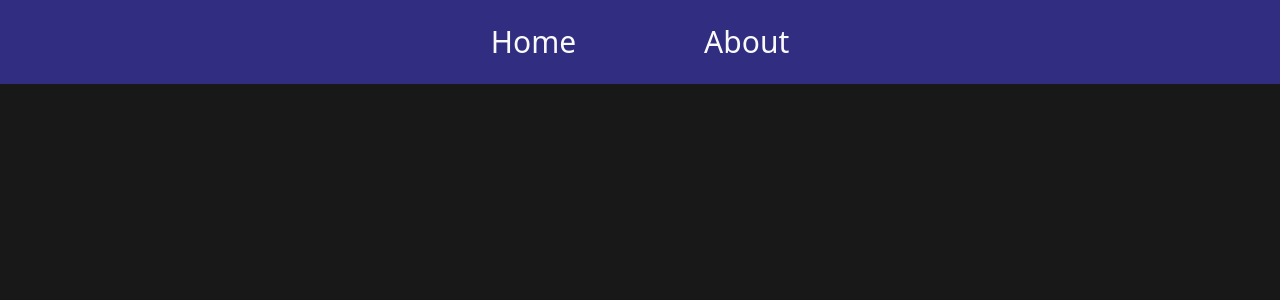
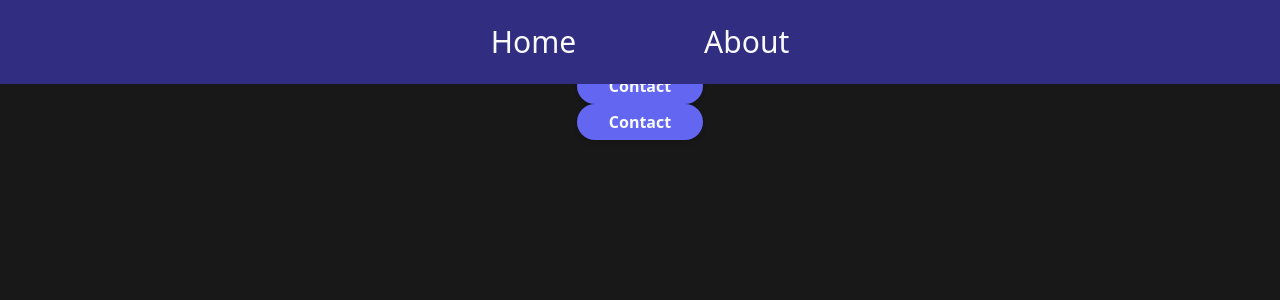
Before and after one commit to aymeric35/test-scroll-behavior, a Nuxt app: page /about in a window 1280 px wide. Before the commit this address had no page. Shown: the top 300 px of the page. Built offline with nearby package versions, Linux system fonts and the light colour scheme.

Commit message:
Create about.vue

```diff
--- /dev/null
+++ b/pages/about.vue
@@ -0,0 +1,28 @@
+<template>
+  <div>
+    <div class="container h-[50vh] flex items-center justify-center">
+      <h1 class="text-center lg:text-2xl">Hello, this is the about page.</h1>
+    </div>
+    <div class="container h-[50vh] flex items-center justify-center">
+      <NuxtLink
+        class="px-8 py-1.5 font-body font-semibold transition-colors bg-indigo-500 rounded-full shadow-md text-gray-50 hover:bg-indigo-700 focus:outline-none focus:ring-2 focus:ring-indigo-400 focus:ring-opacity-75"
+        :to="{ path: '/', hash: '#contact' }"
+        >Contact</NuxtLink
+      >
+    </div>
+    <div class="container h-[50vh] flex items-center justify-center">
+      <NuxtLink
+        class="px-8 py-1.5 font-body font-semibold transition-colors bg-indigo-500 rounded-full shadow-md text-gray-50 hover:bg-indigo-700 focus:outline-none focus:ring-2 focus:ring-indigo-400 focus:ring-opacity-75"
+        :to="{ path: '/', hash: '#contact' }"
+        >Contact</NuxtLink
+      >
+    </div>
+    <div class="container h-[50vh] flex items-center justify-center">
+      <NuxtLink
+        class="px-8 py-1.5 font-body font-semibold transition-colors bg-indigo-500 rounded-full shadow-md text-gray-50 hover:bg-indigo-700 focus:outline-none focus:ring-2 focus:ring-indigo-400 focus:ring-opacity-75"
+        :to="{ path: '/', hash: '#contact' }"
+        >Contact</NuxtLink
+      >
+    </div>
+  </div>
+</template>
```
